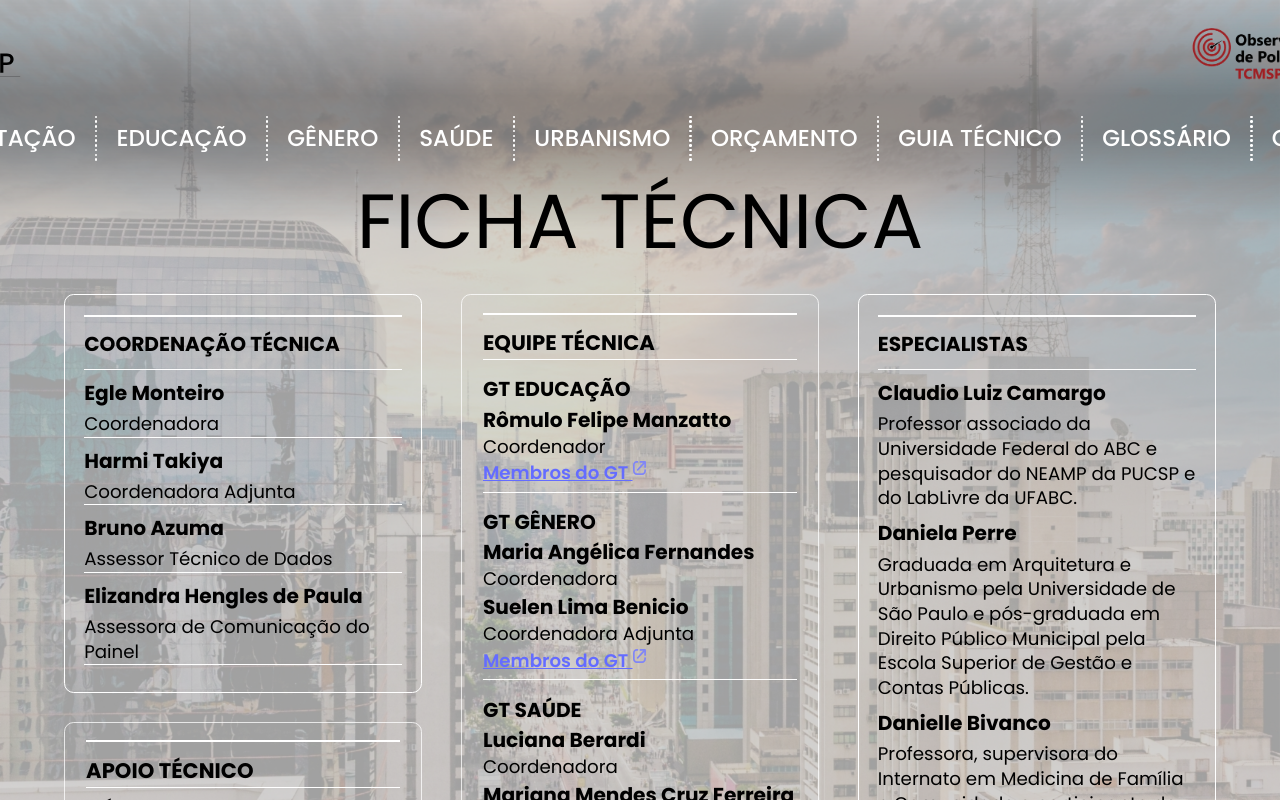
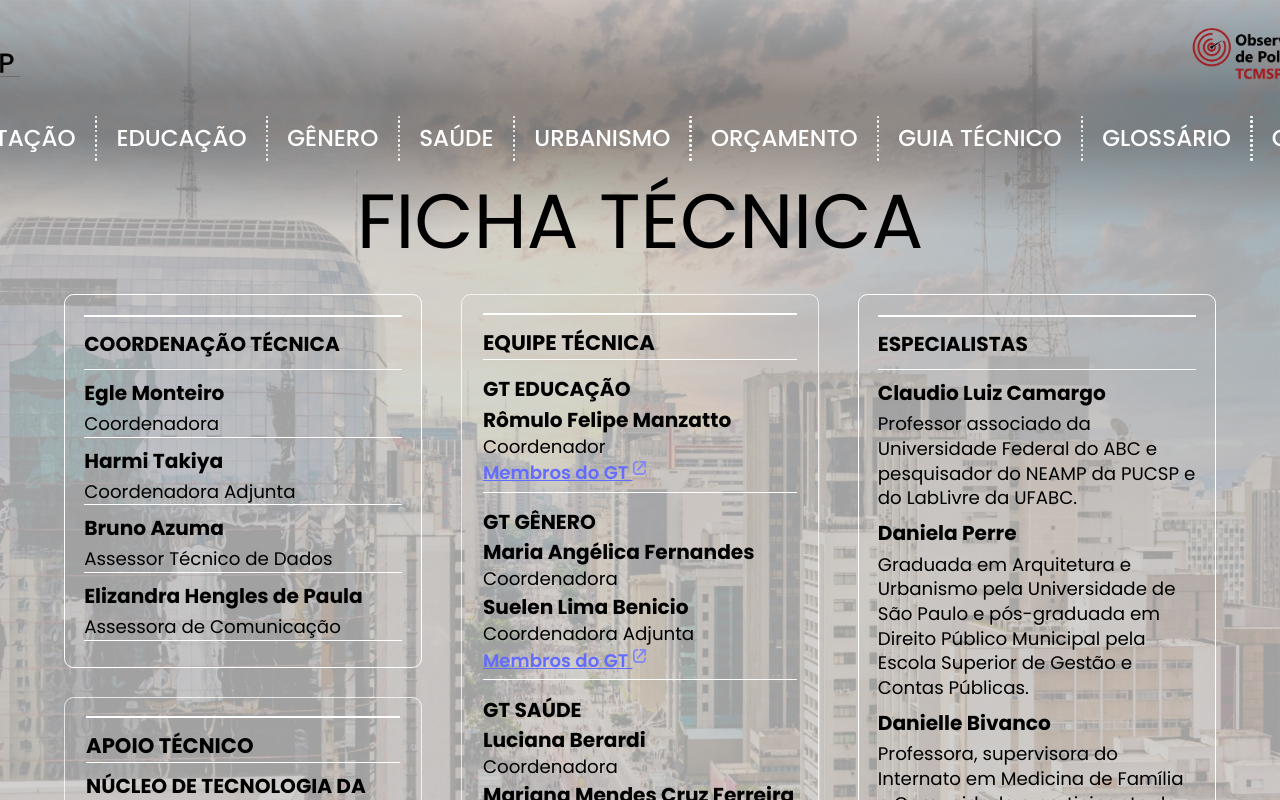
Before and after one commit to ObservatorioPoliticasTCM/painel-frontend, a Vue app: page /fichatecnica in a window 1280 px wide. Shown: the top 800 px of the page. Built offline with nearby package versions, Linux system fonts and the light colour scheme.

Commit message:
alterada assessora de comunicação

```diff
--- a/src/components/TechCoord.vue
+++ b/src/components/TechCoord.vue
@@ -3,7 +3,7 @@
     <NameAndTitle name="Egle Monteiro" title="Coordenadora" showBottomBorder />
     <NameAndTitle name="Harmi Takiya" title="Coordenadora Adjunta" showBottomBorder />
     <NameAndTitle name="Bruno Azuma" title="Assessor Técnico de Dados" showBottomBorder />
-    <NameAndTitle name="Elizandra Hengles de Paula" title="Assessora de Comunicação do Painel" showBottomBorder />
+    <NameAndTitle name="Elizandra Hengles de Paula" title="Assessora de Comunicação" showBottomBorder />
   </NameGroup>
 </template>
 
```
